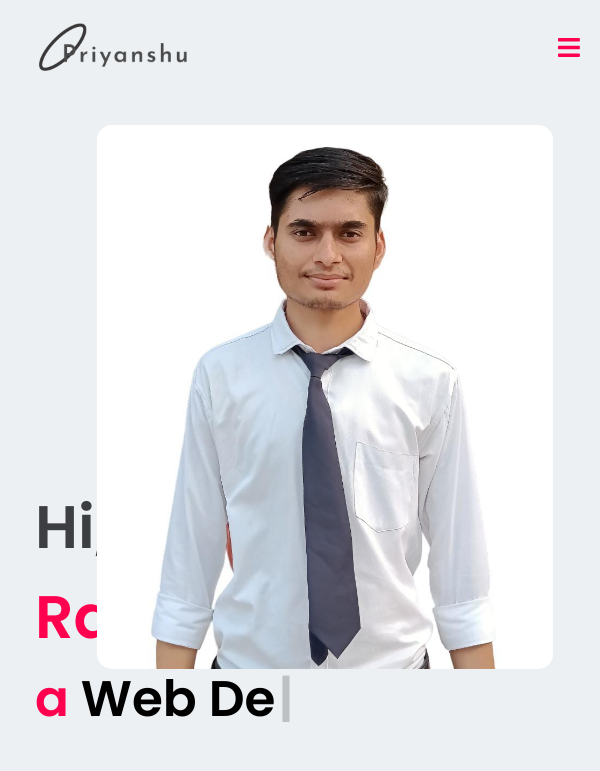
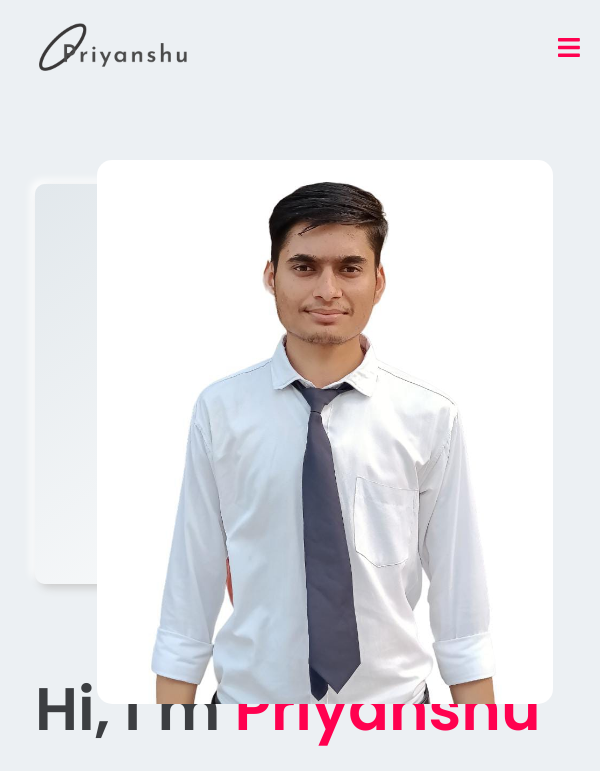
Before and after one commit to priyanshuuranjan/Portfolio, a React (Create React App) app: page / in a window 600 px wide. Shown: the top 771 px of the page. Built offline with nearby package versions, Linux system fonts and the light colour scheme.

Commit message:
All Done...

```diff
--- a/src/Components/Hero/Home.css
+++ b/src/Components/Hero/Home.css
@@ -103,20 +103,22 @@
 @media (min-width: 395px) and (max-width: 750px) {
   .hero .right_img {
     margin: 0 0 0 0;
-    /* background: linear-gradient(145deg, #e2e8ec, #ffffff);
+    background: linear-gradient(145deg, #e2e8ec, #ffffff);
     box-shadow: 4px 4px 8px #cbcbcb, -4px -4px 8px #ffffff;
     border-radius: 10px;
     height: 400px;
-    width: 400px;
-    margin-top: 20%; */
+    margin-top: 20%;
   }
   .hero .right_img {
-    width: 0%;
-    margin-bottom: -100px;
+    width: 400px;
+    /* margin-bottom: -100px; */
   }
   .hero .right_img img {
     border-radius: 15px;
     margin-right: -5px;
-    margin-top: 55px;
+    margin-top: 90px;
+  }
+  .hero .right_img:hover {
+    background: #b8bac5;
   }
 }
```
